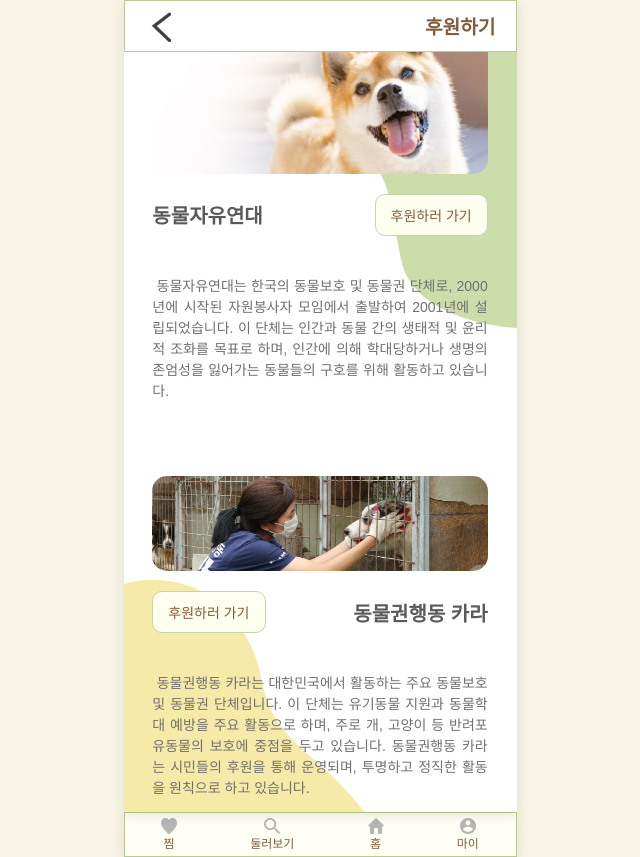
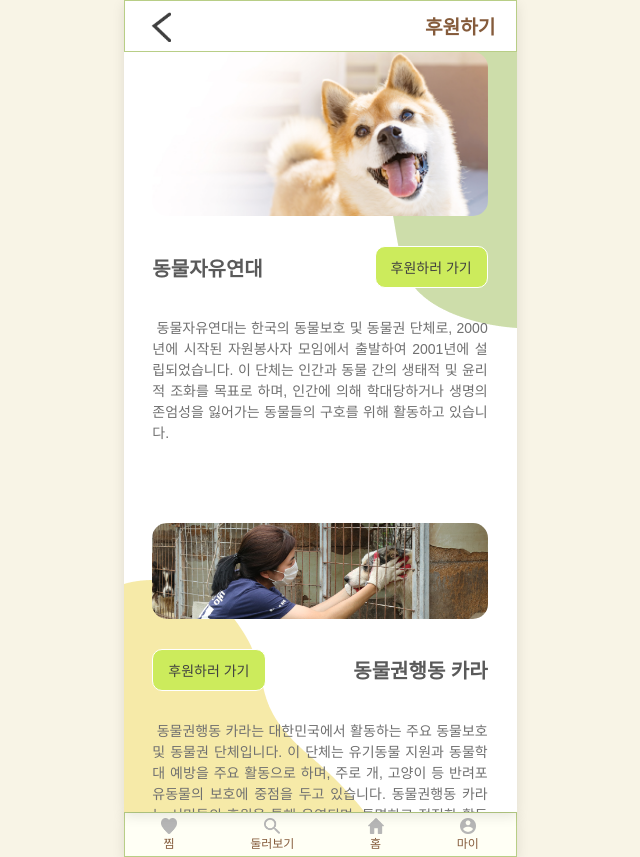
Before and after one commit to chaeliwon/Wepet, a React (Create React App) app in the folder frontend/: page /sponsor in a window 1280 px wide. Shown: the whole page, without its empty margins (320-960 px from the left). Built offline with nearby package versions, Linux system fonts and the light colour scheme; no server answers; a web font is replaced by a local one.

Commit message:
1115 마이페이지 회원가입 수정

```diff
--- a/frontend/src/css/MyPage.css
+++ b/frontend/src/css/MyPage.css
@@ -33,28 +33,30 @@
   flex-direction: column;
   align-items: center;
   justify-content: center;
-  height: 80vh; /* 중앙 배치 */
+  min-height: 95%;
 }
 
 .mylogin-prompt p {
   font-size: 18px;
   color: #855b3b;
-  margin-bottom: 15px;
+  margin-bottom: 25px;
 }
 
 .mylogin-btn {
   padding: 10px 20px;
-  background-color: #fffff0;
-  border: 1px solid #c7d2ad;
+  background-color: #cceb5c;
+  /* border: 1px solid #c7d2ad; */
   border-radius: 10px;
-  color: #855b3b;
+  color: #404040;
   font-size: 16px;
   cursor: pointer;
+  transition: background-color 0.3s;
+
 }
 
 .mylogin-btn:hover {
-  background-color: #e0e8c0;
-  transform: translateY(-2px);
+  background-color: #a1b948;
+  /* transform: translateY(-2px); */
 }
 
 /* 로그인 상태일 때 보여지는 프로필 카드 */
--- a/frontend/src/css/SignUpForm.css
+++ b/frontend/src/css/SignUpForm.css
@@ -13,15 +13,16 @@
 }
 
 .signup-title {
-  font-family: "KCC-Ganpan", sans-serif;
-  font-size: 35px;
-  color: #c7d2ad;
-  -webkit-text-stroke: 0.3px #855b3b;
+  /* font-family: "KCC-Ganpan", sans-serif; */
+  font-size: 31px;
+  color: #855b3b;
   width: 100%;
   text-align: left;
-  margin-top: 30px;
-  margin-bottom: 5px; /* 간격을 줄여줌 */
-  padding-left: 80px;
+  margin-top: 50px;
+  margin-bottom: 5px;
+  padding-left: 77px;
+  /* letter-spacing: 3px; */
+  /* 글자 사이간격 */
 }
 
 .signup-subtitle {
@@ -197,4 +198,5 @@
   max-width: 340px;
   padding: 10px;
   margin: 0px;
+  padding-bottom: 25px;
 }
--- a/frontend/src/css/Sponsor.css
+++ b/frontend/src/css/Sponsor.css
@@ -16,7 +16,7 @@
   flex-direction: column;
   padding: 20px;
   box-sizing: border-box;
-  gap: 20px; /* 카드 사이 간격 */
+  gap: 25px; /* 카드 사이 간격 */
   overflow-y: auto; /* 세로 스크롤 활성화 */
   overflow-x: hidden; /* 가로 스크롤 비활성화 */
 }
@@ -50,6 +50,7 @@
   display: flex;
   flex-direction: column;
   align-items: center;
+  margin-top: 100px;
 }
 
 .sponsorHeader1 {
@@ -57,7 +58,8 @@
   justify-content: space-between;
   align-items: center;
   width: 100%;
-  margin-bottom: 10px;
+  margin-top: 10px;
+  /* margin-bottom: 10px; */
 }
 
 .sponsorName1 {
@@ -69,19 +71,19 @@
 .sponsorButton1 {
   padding: 10px 15px;
   font-size: 14px;
-  background-color: #fffff0;
-  border: 1px solid #c7d2ad;
+  background-color: #cceb5c;
+  border: 1px solid #ffffff;
   border-radius: 10px;
-  color: #855b3b;
+  color: #404040;
   cursor: pointer;
   transition: background-color 0.3s ease;
 }
 
 .sponsorButton1:hover {
-  background-color: #a1b56a;
-  border: 1px solid #fffff0;
+  background-color:  #a1b948;
+  /* border: 1px solid #fffff0; */
   border-radius: 10px;
-  color: #ffffff;
+  color: #000000;
 }
 
 .sponsorImgWrapper1 {
@@ -128,25 +130,26 @@
   justify-content: space-between;
   align-items: center;
   width: 100%;
-  margin-bottom: 10px;
+  margin-top: 10px;
+  /* margin-bottom: 10px; */
 }
 
 .sponsorButton2 {
   padding: 10px 15px;
   font-size: 14px;
-  background-color: #fffff0;
-  border: 1px solid #c7d2ad;
+  background-color: #cceb5c;
+  border: 1px solid #ffffff;
   border-radius: 10px;
-  color: #855b3b;
+  color: #404040;
   cursor: pointer;
   transition: background-color 0.3s ease;
 }
 
 .sponsorButton2:hover {
   background-color: #a1b56a;
-  border: 1px solid #fffff0;
+  border: 1px solid #ffffff;
   border-radius: 10px;
-  color: #ffffff;
+  color: #000000;
 }
 
 .sponsorName2 {
@@ -198,7 +201,8 @@
   justify-content: space-between;
   align-items: center;
   width: 100%;
-  margin-bottom: 10px;
+  margin-top: 10px;
+  /* margin-bottom: 10px; */
 }
 
 .sponsorName3 {
@@ -210,19 +214,19 @@
 .sponsorButton3 {
   padding: 10px 15px;
   font-size: 14px;
-  background-color: #fffff0;
-  border: 1px solid #c7d2ad;
+  background-color: #cceb5c;
+  border: 1px solid #ffffff;
   border-radius: 10px;
-  color: #855b3b;
+  color: #404040;
   cursor: pointer;
   transition: background-color 0.3s ease;
 }
 
 .sponsorButton3:hover {
   background-color: #a1b56a;
-  border: 1px solid #fffff0;
+  border: 1px solid #ffffff;
   border-radius: 10px;
-  color: #ffffff;
+  color: #000000;
 }
 
 .sponsorImgWrapper3 {
@@ -268,25 +272,26 @@
   justify-content: space-between;
   align-items: center;
   width: 100%;
-  margin-bottom: 10px;
+  margin-top: 10px;
+  /* margin-bottom: 10px; */
 }
 
 .sponsorButton4 {
   padding: 10px 10px;
   font-size: 14px;
-  background-color: #fffff0;
-  border: 1px solid #c7d2ad;
+  background-color: #cceb5c;
+  border: 1px solid #ffffff;
   border-radius: 10px;
-  color: #855b3b;
+  color: #404040;
   cursor: pointer;
   transition: background-color 0.3s ease;
 }
 
 .sponsorButton4:hover {
   background-color: #a1b56a;
-  border: 1px solid #fffff0;
+  border: 1px solid #ffffff;
   border-radius: 10px;
-  color: #ffffff;
+  color: #000000;
 }
 
 .sponsorName4 {
--- a/frontend/src/pages/SignUpForm.jsx
+++ b/frontend/src/pages/SignUpForm.jsx
@@ -214,7 +214,7 @@
 
   return (
     <div className="signup-container">
-      <h1 className="signup-title">회원가입</h1>
+      <h1 className="signup-title">함께해요!</h1>
       <p className="signup-subtitle">회원이 되어 멍냥이들을 도와주세요!</p>
       <form onSubmit={handleSubmit} className="signup-form">
         <label htmlFor="nickname" className="signup-label">
```
